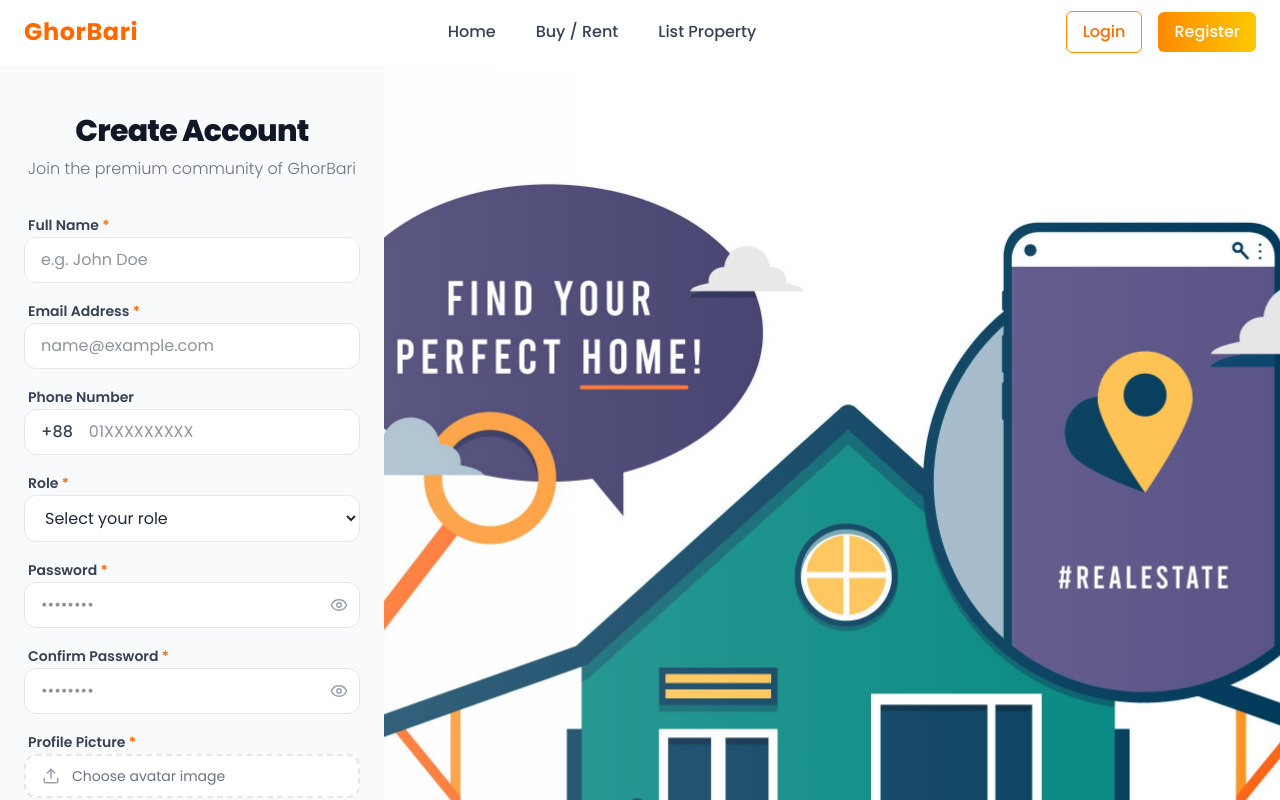
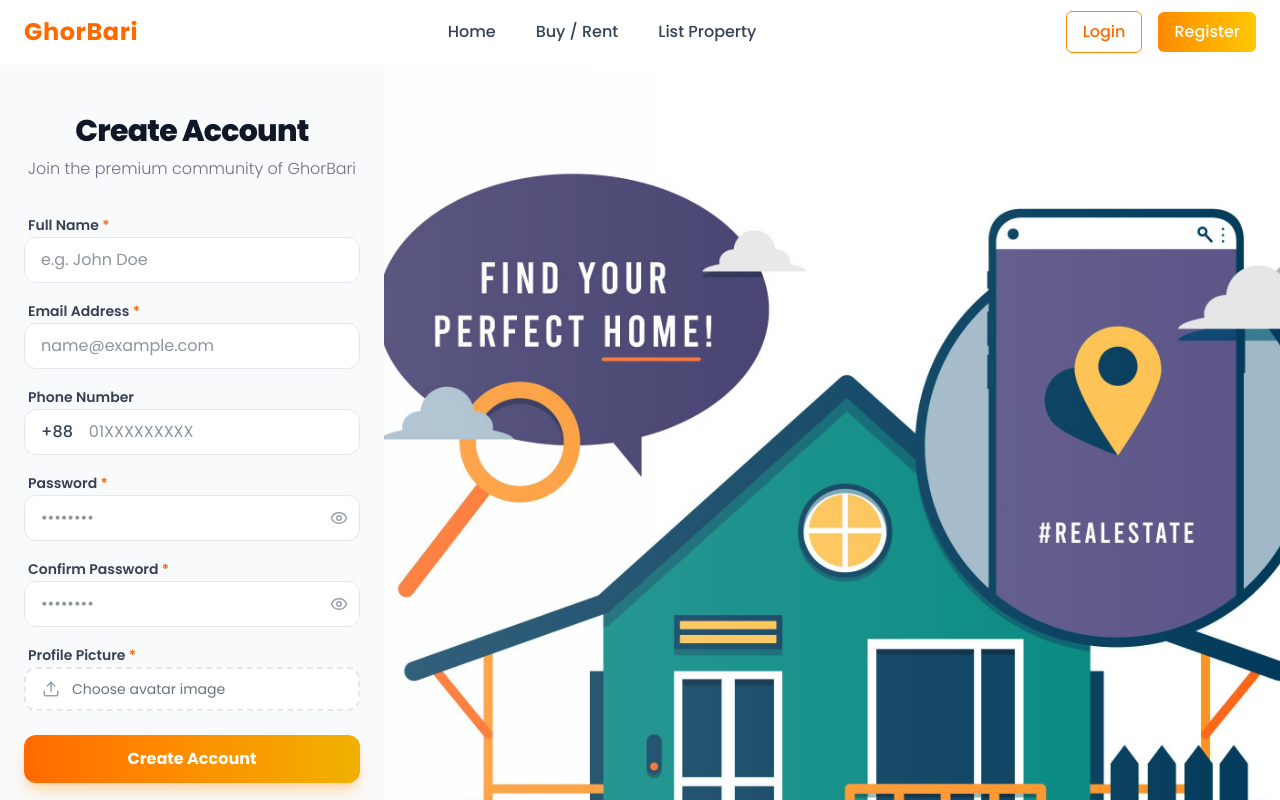
Before and after one commit to khandakeraliariyan/GHOR_BARI, a React (Vite) app in the folder client/: page /register in a window 1280 px wide. Shown: the top 800 px of the page. Built offline with nearby package versions, Linux system fonts and the light colour scheme; no server answers.

Commit message:
changes related to role in frontend

```diff
--- a/client/src/Pages/RegisterPage.jsx
+++ b/client/src/Pages/RegisterPage.jsx
@@ -54,7 +54,7 @@ const RegisterPage = () => {
                     name: data.fullName,
                     profileImage: imageUrl || "",
                     phone: data.phone ? `+88${data.phone}` : "",
-                    role: data.role || "user",
+                    role: "user",
                 });
             }
 
@@ -194,23 +194,6 @@ const RegisterPage = () => {
                             {errors.phone && <p className="text-red-500 text-xs mt-1 ml-1">{errors.phone.message}</p>}
                         </div>
 
-                        {/* ROLE SELECTION */}
-                        <div className="space-y-1">
-                            <label className="text-sm font-semibold text-gray-700 ml-1">Role <span className="text-orange-500">*</span></label>
-                            <select
-                                {...register("role", { required: "Please select a role" })}
-                                className="w-full bg-white border border-gray-200 rounded-xl px-4 py-2.5 text-gray-800 focus:border-orange-500 outline-none transition-all"
-                                defaultValue=""
-                            >
-                                <option value="" disabled>Select your role</option>
-                                <option value="property_seeker">Property Seeker</option>
-                                <option value="property_owner">Property Owner</option>
-                                <option value="user">Both</option>
-                            </select>
-                            {errors.role && <p className="text-red-500 text-xs mt-1 ml-1">{errors.role.message}</p>}
-                        </div>
-
-
                         {/* PASSWORD */}
                         <div className="space-y-1">
                             <label className="text-sm font-semibold text-gray-700 ml-1">Password <span className="text-orange-500">*</span></label>
```
Also changed, not shown: client/src/Pages/ResetPasswordPage.jsx (line endings or trailing spaces), 1 other file (tests, documents, lock files or other folders).
